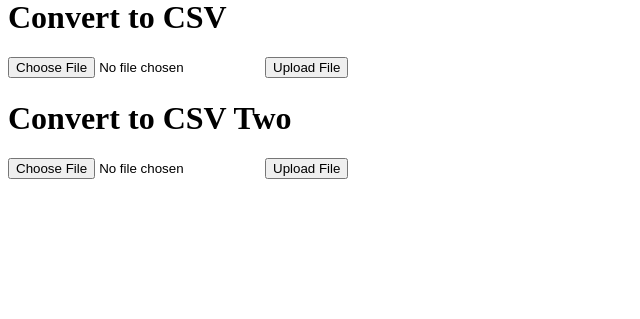
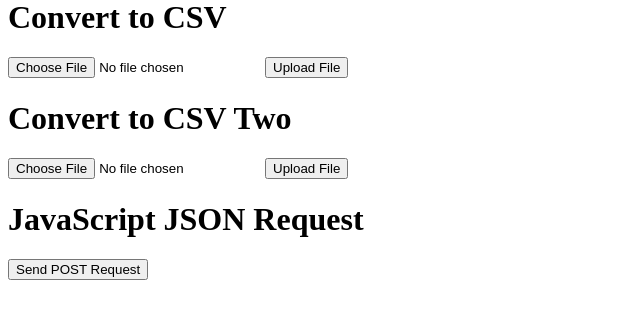
Before and after one commit to BurovSt/FirstAppPractice, a Flask app: page / in a window 1280 px wide. Shown: the part 208-527 px from the top of the page, without its empty margins (0-640 px from the left). Run offline with Flask 3, Linux system fonts and the light colour scheme.

Commit message:
Forms, POST Requests, File Handling - Flask Tutorial Series #4 FINISHED

```diff
--- a/app.py
+++ b/app.py
@@ -1,7 +1,7 @@
 import os
 import uuid
 import pandas as pd
-from flask import Flask, send_from_directory, request, render_template, Response
+from flask import Flask, send_from_directory, jsonify, request, render_template, Response
 
 app = Flask(__name__, template_folder='templates')
 
@@ -70,7 +70,15 @@ def download(filename):
     return send_from_directory('downloads', filename, download_name='result.csv')
 
 
+@app.route('/handle_post', methods=['POST'])
+def handle_post():
+    greeting = request.json['greeting']
+    name = request.json['name']
 
+    with open('file.txt', 'w') as f:
+        f.write(f'{greeting}, {name}')
+
+    return jsonify({'message': 'Secessfuly written!'})
 
 
 if __name__ == '__main__':
--- a/templates/index.html
+++ b/templates/index.html
@@ -27,4 +27,29 @@
         <input type="file" name="file" accept="application/vnd.openxmlformats-officedocument.spreadsheetml.sheet, application/vnd.ms-excel, text/plain" required="required">
         <input type="Submit" value="Upload File">
     </form>
+
+    <h1>JavaScript JSON Request</h1>
+    <button id="post_button">Send POST Request</button>
+
+    <script type="text/javascript">
+        const postButton = document.getElementById('post_button');
+
+        const jsonData = {name: 'Mike', greeting: 'Hello'}
+
+        postButton.addEventListener('click', () => {
+            fetch('{{ url_for("handle_post") }}', {
+                method: 'POST',
+                headers: {
+                    'Content-Type': 'application/json; charset=utf-8'
+                },
+                body: JSON.stringify(jsonData)
+            })
+                .then(response => response.json())
+                .then(data => console.log('Success:', data))
+                .catch((error) => {
+                console.error('Error:', error)
+            });
+        });
+
+    </script>
 {% endblock %}
```
